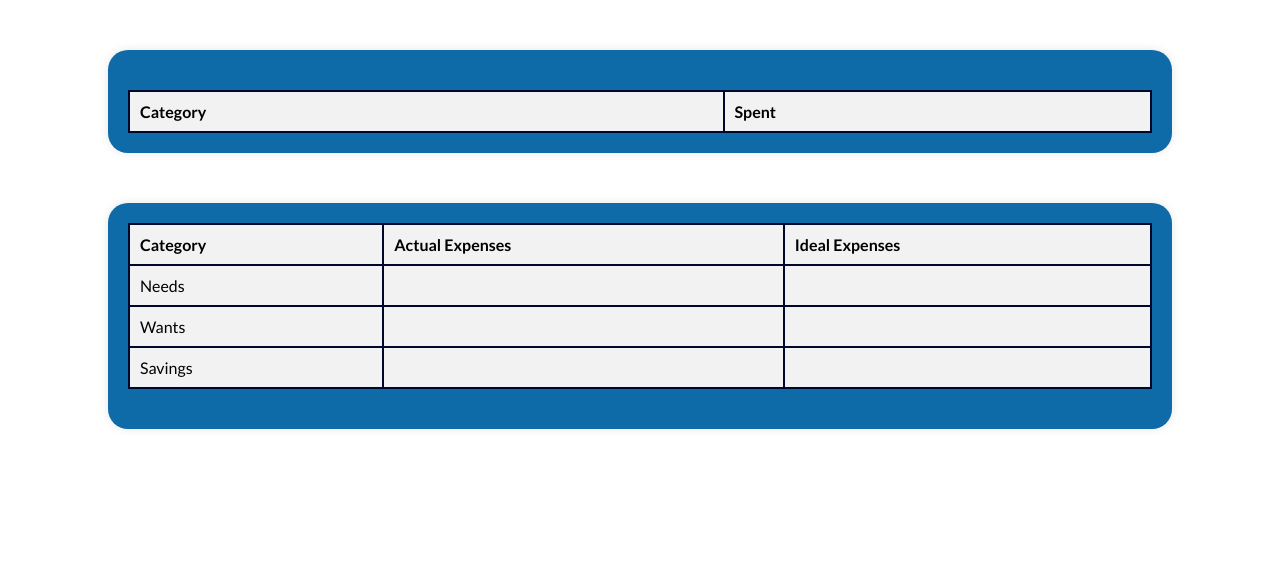
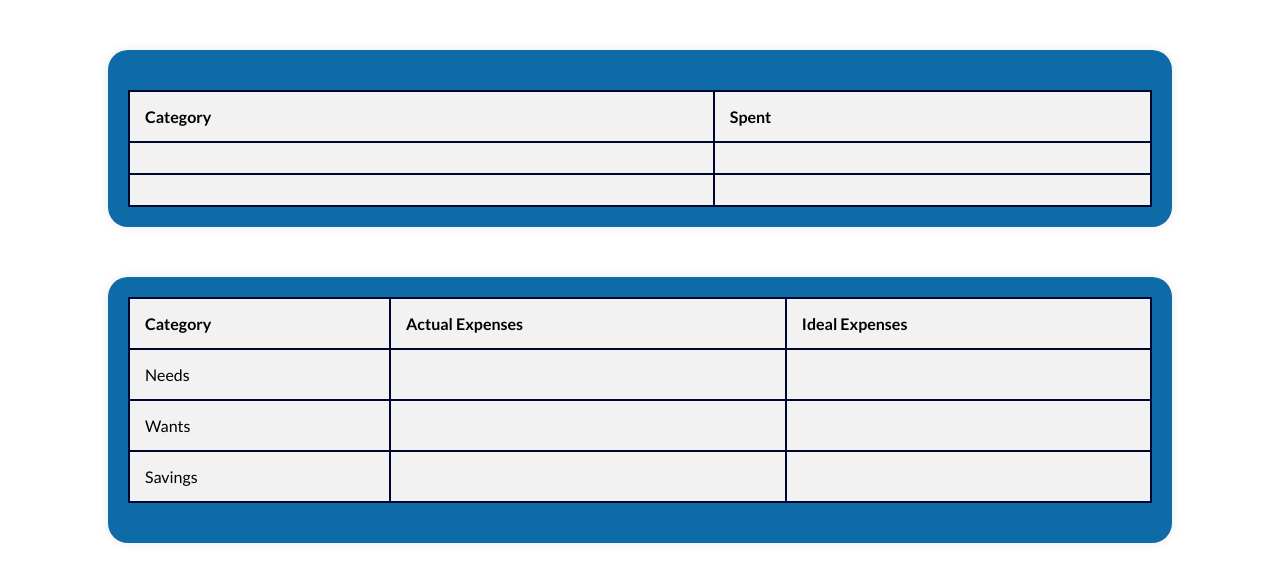
Before and after one commit to kjx172/BudgetBuddy, a Flask app: template templates/summary.html in a window 1280 px wide. Shown: the part 169-751 px from the top of the page. Run offline with Flask 3, Linux system fonts and the light colour scheme; the template is opened without the code that fills it, so the values that code supplies are empty.

Commit message:
added summary changes

```diff
--- a/templates/summary.html
+++ b/templates/summary.html
@@ -45,21 +45,17 @@
 
         .expenses-table th, .expenses-table td, .second-expenses-table th, .second-expenses-table td {
             border: 2px solid #00072D;
-            padding: 10px;
+            padding: 15px;
+            background-color: #f2f2f2;
         }
 
-        .expenses-table th, .second-expenses-table th {
+        .expenses-table th, .second-expenses-table th, .second-expenses-table td {
             background-color: #f2f2f2;
             text-align: left;
         }
 
         .expenses-table td {
             text-align: right;
-        }
-
-        .second-expenses-table td {
-            background-color: #f2f2f2;
-            text-align: left;
         }
 
         .expenses-table .category, .second-expenses-table .category {
@@ -94,6 +90,14 @@
                 <th class="category">Category</th>
                 <th>Spent</th>
             </tr>
+            <tr>
+                <td></td>
+                <td></td>
+            </tr>
+            <tr>
+                <td></td>
+                <td></td>
+            </tr>
         </table>
     </div>
     <div class="second-container">
```
